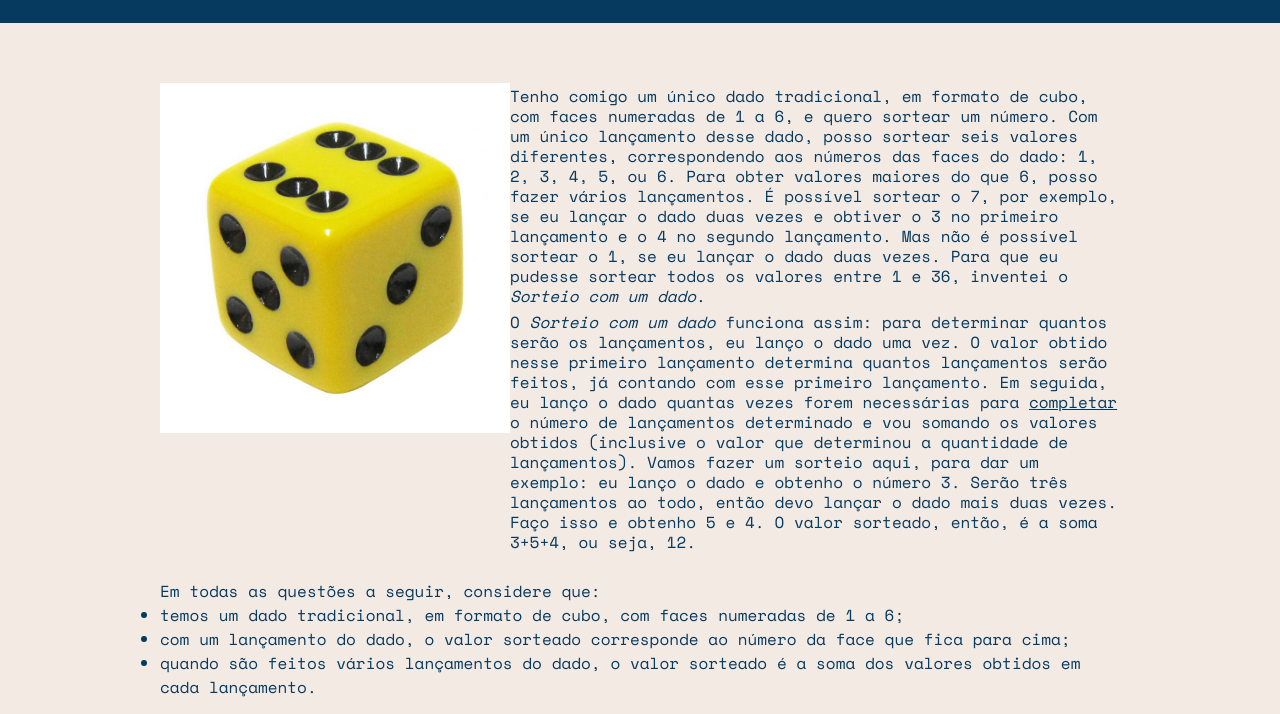
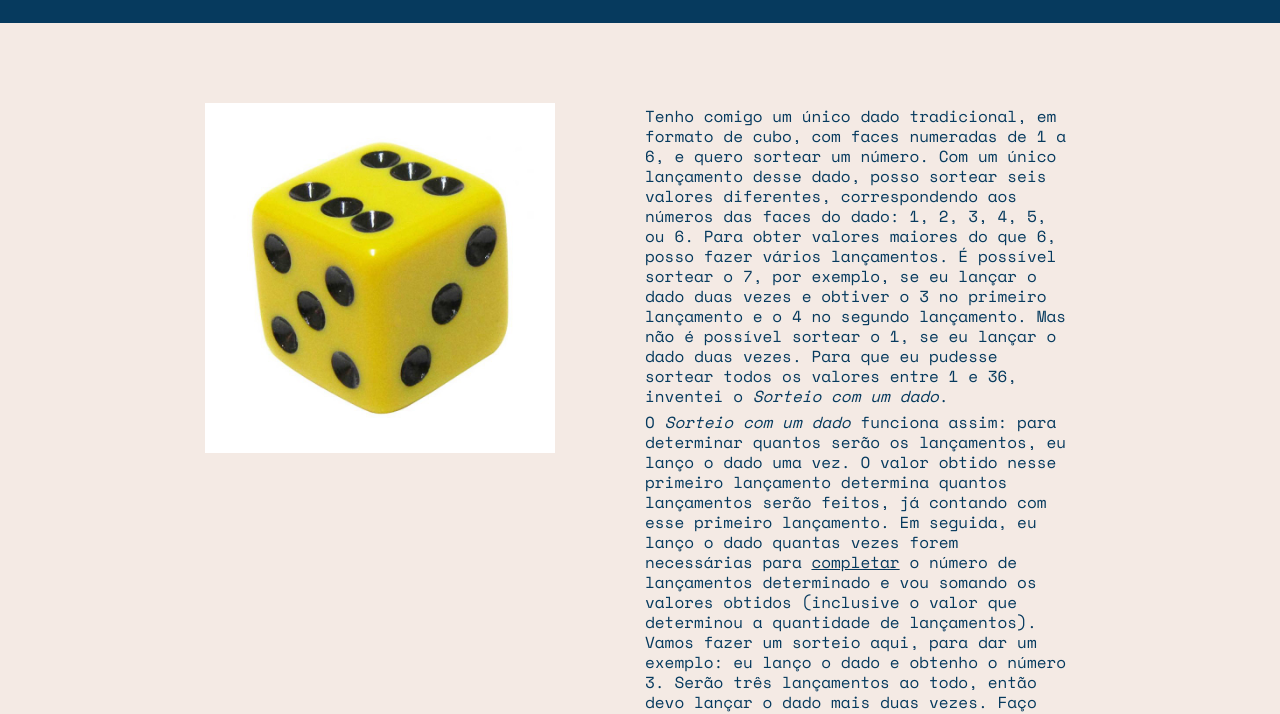
Before and after one commit to defreitas-renata/homepage, a plain HTML site: page combinatoria/sorteio_com_dado.html in a window 1280 px wide. Shown: the part 77-791 px from the top of the page. Drawn offline with nearby package versions, Linux system fonts and the light colour scheme.

Commit message:
Update sorteio_com_dado.html

```diff
--- a/combinatoria/sorteio_com_dado.html
+++ b/combinatoria/sorteio_com_dado.html
@@ -35,11 +35,11 @@
 
 <div class="teaching-info-container">
 
-<div class="left">
+<div class="teaching-info left">
 <img src="sorteio_com_dado.jpg" width="350" height="350" border="0">
 </div>
 
-<div class="right">
+<div class="teaching-info right">
 <p>
 Tenho comigo um único dado tradicional, em formato de cubo, com faces numeradas de 1 a 6, e quero sortear um número.
 Com um único lançamento desse dado, posso sortear seis valores diferentes, correspondendo aos números das faces do dado: 1, 2, 3, 4, 5, ou 6.
@@ -127,7 +127,7 @@ Posso mesmo sortear todos os valores entre 1 e 36 (como eu queria), com o <i>Sor
 
         <footer>
             <div class="footer-container">
-                <p style="text-align:right;"><font size=-1>Atualizada em 22 de agosto de 2023.</p>
+                <p style="text-align:right;"><font size=-1>Atualizada em 23 de agosto de 2023.</p>
                 <p style="text-align:right;"><font size=-1>renatafreitas@id.uff.br</p>
         </footer>
 
```
